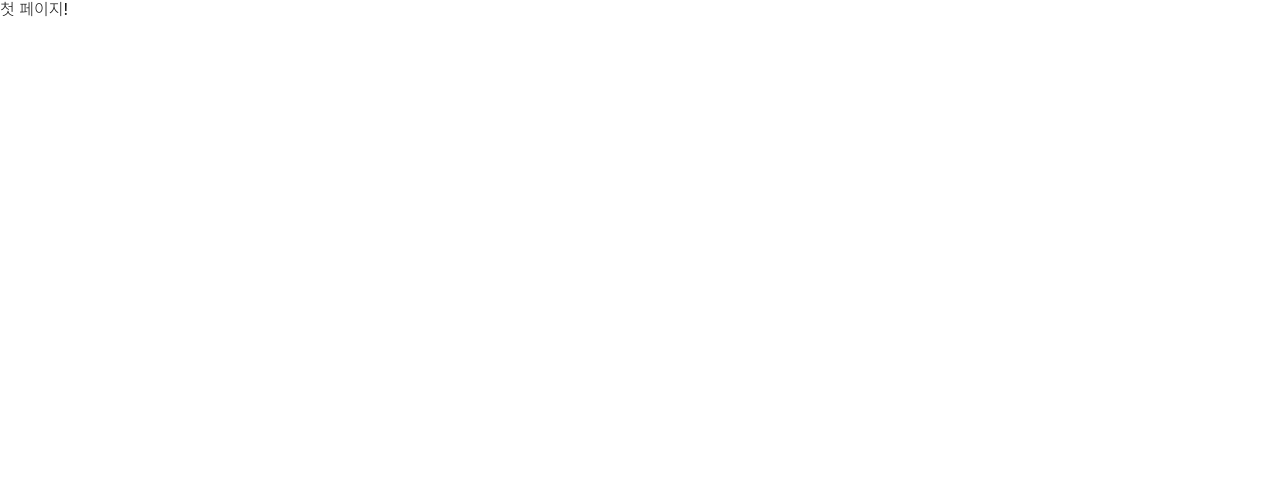
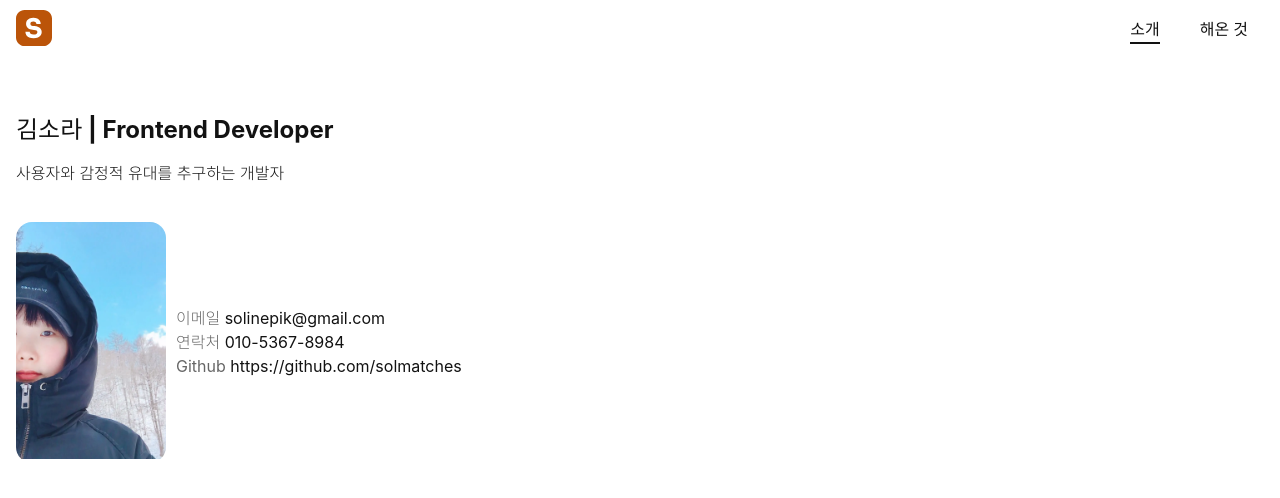
Before and after one commit to solmatches/resume, a React (Create React App) app: page / in a window 1280 px wide. Shown: the top 498 px of the page. Built offline with nearby package versions, Linux system fonts and the light colour scheme.

Commit message:
feat: Main 페이지 추가 및 Route 추가
- HashRouter 적용
  - 깃허브 블로그에서 BrowserRouter가 지원되지 않음
- Main 페이지에 Profile 컴포넌트 추가
- webp, jpg 형식 프로필 사진 추가

```diff
--- a/src/index.tsx
+++ b/src/index.tsx
@@ -1,10 +1,16 @@
 import React from 'react';
 import ReactDOM from 'react-dom';
+import Pages from './pages';
+import { HashRouter as Router } from 'react-router-dom';
 import { GlobalStyles } from './global-styles';
 
 ReactDOM.render(
     <React.StrictMode>
-        <GlobalStyles fallback={<>폰트 로딩중...</>}>첫 페이지!</GlobalStyles>
+        <GlobalStyles fallback={<>폰트 로딩중...</>}>
+            <Router>
+                <Pages />
+            </Router>
+        </GlobalStyles>
     </React.StrictMode>,
     document.getElementById('root'),
 );
--- /dev/null
+++ b/src/pages/index.tsx
@@ -0,0 +1,30 @@
+import styled from '@emotion/styled';
+import React, { FC } from 'react';
+import { Navigate } from 'react-router-dom';
+import { Route, Routes } from 'react-router-dom';
+import { Header } from '~/components';
+import Main from './main';
+
+const Content = styled.main`
+    height: 100%;
+    padding-top: 100px;
+    overflow: hidden;
+    overflow-y: auto;
+`;
+
+const Pages: FC = () => {
+    return (
+        <>
+            <Header />
+            <Content>
+                <Routes>
+                    <Route path="/" element={<Main />} />
+                    <Route path="/career" element={<>경력기술</>} />
+                    <Route path="*" element={<Navigate to="/" replace />} />
+                </Routes>
+            </Content>
+        </>
+    );
+};
+
+export default Pages;
--- /dev/null
+++ b/src/pages/main/index.tsx
@@ -0,0 +1,23 @@
+import styled from '@emotion/styled';
+import React, { FC } from 'react';
+import Profile from './profile';
+
+const Wrapper = styled.section`
+    padding: 1.6rem;
+
+    h1 {
+        margin-bottom: 2rem;
+    }
+`;
+
+const Main: FC = () => {
+    return (
+        <Wrapper>
+            <h1>김소라 | Frontend Developer</h1>
+            <p>사용자와 감정적 유대를 추구하는 개발자</p>
+            <Profile />
+        </Wrapper>
+    );
+};
+
+export default Main;
--- /dev/null
+++ b/src/pages/main/profile.tsx
@@ -0,0 +1,70 @@
+import styled from '@emotion/styled';
+import React, { FC } from 'react';
+import pitureMeWebp from '~/global-styles/assets/img/picture-me.webp';
+import pitureMeJpg from '~/global-styles/assets/img/picture-me.jpg';
+
+const Wrapper = styled.article`
+    display: flex;
+    align-items: center;
+    gap: 1rem;
+    margin-top: 4rem;
+
+    p {
+        line-height: 1.5;
+        color: #666;
+
+        a {
+            color: #121212;
+            &:hover {
+                color: #bb5409;
+            }
+        }
+    }
+`;
+
+const ImageWrapper = styled.div`
+    display: inline-block;
+    border-radius: 1.6rem;
+    overflow: hidden;
+`;
+
+const Image = styled.img`
+    display: inline-block;
+    width: 100%;
+    max-width: 150px;
+`;
+
+const Profile: FC = () => {
+    return (
+        <Wrapper>
+            <ImageWrapper>
+                <picture>
+                    <source srcSet={pitureMeWebp} type="image/webp" />
+                    <source srcSet={pitureMeJpg} type="image/jpeg" />
+                    <Image src={pitureMeJpg} alt="김소라 입니다" />
+                </picture>
+            </ImageWrapper>
+            <div>
+                <p>
+                    이메일{' '}
+                    <a href="mailto:solinepik@gmail.com">solinepik@gmail.com</a>
+                </p>
+                <p>
+                    연락처 <a href="tel:010-5367-8984">010-5367-8984</a>
+                </p>
+                <p>
+                    Github{' '}
+                    <a
+                        href="https://github.com/solmatches"
+                        target="_blank"
+                        rel="noreferrer"
+                    >
+                        https://github.com/solmatches
+                    </a>
+                </p>
+            </div>
+        </Wrapper>
+    );
+};
+
+export default Profile;
```
Also changed, not shown: src/global-styles/assets/img/picture-me.jpg (added), src/global-styles/assets/img/picture-me.webp (added).
